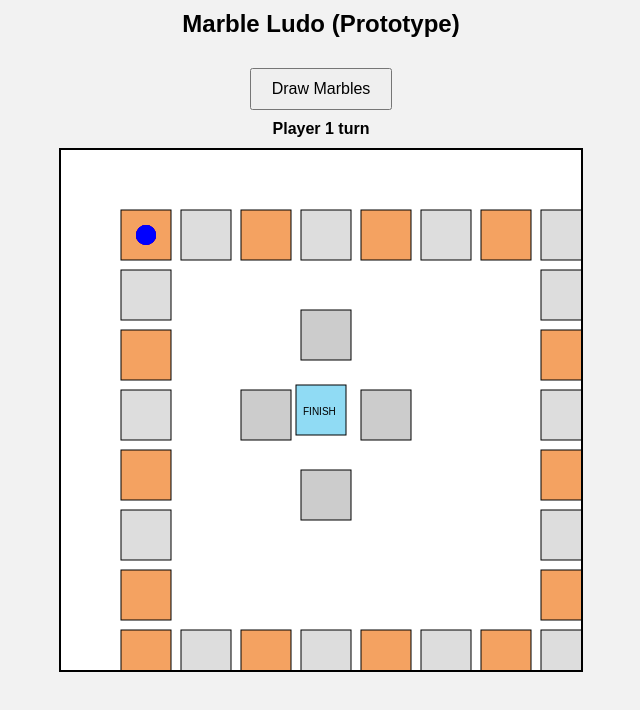
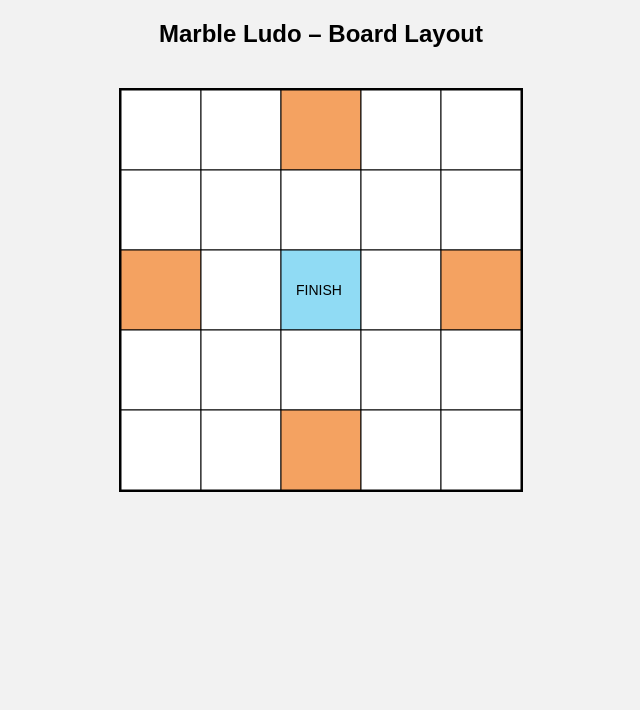
Before and after one commit to rohanguptaji/marble-ludo, a plain HTML site: page index.html in a window 1280 px wide. Shown: the whole page, without its empty margins (319-959 px from the left). Drawn offline with Linux system fonts and the light colour scheme.

Commit message:
Update index.html

```diff
--- a/index.html
+++ b/index.html
@@ -2,7 +2,7 @@
 <html lang="en">
 <head>
   <meta charset="UTF-8">
-  <title>Marble Ludo</title>
+  <title>Marble Ludo – Layout</title>
 
   <style>
     body {
@@ -11,282 +11,93 @@
       text-align: center;
     }
 
-    h2 {
-      margin-top: 10px;
-    }
-
     canvas {
       background: white;
       border: 2px solid black;
-      margin-top: 10px;
-    }
-
-    button {
-      padding: 10px 20px;
-      font-size: 16px;
-      margin-top: 10px;
-      cursor: pointer;
-    }
-
-    #info {
-      margin-top: 10px;
-      font-weight: bold;
+      margin-top: 20px;
     }
   </style>
 </head>
-
 <body>
 
-<h2>Marble Ludo (Prototype)</h2>
+<h2>Marble Ludo – Board Layout</h2>
 
-<button id="drawBtn">Draw Marbles</button>
-<div id="info">Player 1 turn</div>
-
-<canvas id="board" width="520" height="520"></canvas>
+<canvas id="board" width="400" height="400"></canvas>
 
 <script>
 /* =========================
-   GAME STATE
+   BOARD CONFIG
 ========================= */
 
-const players = [
-  {
-    name: "P1",
-    color: "red",
-    tokens: [
-      { pos: 0, loop: "outer", laps: 0, finished: false },
-      { pos: 0, loop: "outer", laps: 0, finished: false },
-      { pos: 0, loop: "outer", laps: 0, finished: false },
-      { pos: 0, loop: "outer", laps: 0, finished: false }
-    ]
-  },
-  {
-    name: "P2",
-    color: "blue",
-    tokens: [
-      { pos: 0, loop: "outer", laps: 0, finished: false },
-      { pos: 0, loop: "outer", laps: 0, finished: false },
-      { pos: 0, loop: "outer", laps: 0, finished: false },
-      { pos: 0, loop: "outer", laps: 0, finished: false }
-    ]
-  }
-];
-
-let currentPlayer = 0;
-let drawsUsed = 0;
-const maxDraws = 3;
-
-let pendingMove = 0;
-let captureBonusUsed = false;
-let finishBonusUsed = false;
-
-/* =========================
-   BOARD PATHS
-========================= */
-
-// Outer loop (anticlockwise – simplified square path)
-const path = [];
-const size = 8;
-const cell = 60;
-
-for (let i = 0; i < size; i++) path.push({ x: 60 + i*cell, y: 60, safe: i % 2 === 0 });
-for (let i = 1; i < size; i++) path.push({ x: 60 + (size-1)*cell, y: 60 + i*cell, safe: i % 2 === 0 });
-for (let i = size-2; i >= 0; i--) path.push({ x: 60 + i*cell, y: 60 + (size-1)*cell, safe: i % 2 === 0 });
-for (let i = size-2; i > 0; i--) path.push({ x: 60, y: 60 + i*cell, safe: i % 2 === 0 });
-
-const INNER_ENTRY_INDEX = Math.floor(path.length / 2);
-
-// Inner loop (clockwise)
-const innerPath = [
-  { x: 240, y: 160 },
-  { x: 300, y: 240 },
-  { x: 240, y: 320 },
-  { x: 180, y: 240 }
-];
-
-const FINISH_INDEX = innerPath.length;
-
-/* =========================
-   CANVAS SETUP
-========================= */
+const GRID_SIZE = 5;
+const CELL_SIZE = 80;
 
 const canvas = document.getElementById("board");
 const ctx = canvas.getContext("2d");
+
+/* =========================
+   BOARD DATA (LAYOUT ONLY)
+========================= */
+/*
+0 = normal square
+1 = safe zone
+2 = finish
+*/
+
+const board = [
+  [0, 0, 1, 0, 0],
+  [0, 0, 0, 0, 0],
+  [1, 0, 2, 0, 1],
+  [0, 0, 0, 0, 0],
+  [0, 0, 1, 0, 0]
+];
 
 /* =========================
    DRAW BOARD
 ========================= */
 
 function drawBoard() {
-  ctx.clearRect(0, 0, canvas.width, canvas.height);
+  for (let y = 0; y < GRID_SIZE; y++) {
+    for (let x = 0; x < GRID_SIZE; x++) {
 
-  // Outer path
-  path.forEach(p => {
-    ctx.fillStyle = p.safe ? "#f4a261" : "#ddd";
-    ctx.fillRect(p.x, p.y, 50, 50);
-    ctx.strokeRect(p.x, p.y, 50, 50);
-  });
+      // Choose color
+      if (board[y][x] === 1) {
+        ctx.fillStyle = "#f4a261"; // safe
+      } else if (board[y][x] === 2) {
+        ctx.fillStyle = "#90dbf4"; // finish
+      } else {
+        ctx.fillStyle = "#ffffff"; // normal
+      }
 
-  // Inner path
-  innerPath.forEach(p => {
-    ctx.fillStyle = "#ccc";
-    ctx.fillRect(p.x, p.y, 50, 50);
-    ctx.strokeRect(p.x, p.y, 50, 50);
-  });
+      ctx.fillRect(
+        x * CELL_SIZE,
+        y * CELL_SIZE,
+        CELL_SIZE,
+        CELL_SIZE
+      );
 
-  // Finish
-  ctx.fillStyle = "#90dbf4";
-  ctx.fillRect(235, 235, 50, 50);
-  ctx.strokeRect(235, 235, 50, 50);
-  ctx.fillStyle = "black";
-  ctx.fillText("FINISH", 242, 265);
+      ctx.strokeRect(
+        x * CELL_SIZE,
+        y * CELL_SIZE,
+        CELL_SIZE,
+        CELL_SIZE
+      );
 
-  // Tokens
-  players.forEach(player => {
-    player.tokens.forEach(token => {
-      if (token.finished) return;
-
-      const cellPos =
-        token.loop === "outer"
-          ? path[token.pos]
-          : innerPath[token.pos];
-
-      ctx.beginPath();
-      ctx.fillStyle = player.color;
-      ctx.arc(cellPos.x + 25, cellPos.y + 25, 10, 0, Math.PI * 2);
-      ctx.fill();
-    });
-  });
+      // Finish text
+      if (board[y][x] === 2) {
+        ctx.fillStyle = "black";
+        ctx.font = "14px Arial";
+        ctx.fillText(
+          "FINISH",
+          x * CELL_SIZE + 15,
+          y * CELL_SIZE + 45
+        );
+      }
+    }
+  }
 }
 
 drawBoard();
-
-/* =========================
-   MARBLE DRAW
-========================= */
-
-document.getElementById("drawBtn").onclick = () => {
-  if (pendingMove > 0 || drawsUsed >= maxDraws) return;
-
-  drawsUsed++;
-
-  let marbles = [];
-  for (let i = 0; i < 4; i++) {
-    marbles.push(Math.random() < 0.5 ? "W" : "B");
-  }
-
-  const whites = marbles.filter(m => m === "W").length;
-
-  if (whites === 0) pendingMove = 8;
-  else if (whites === 4) pendingMove = 4;
-  else if (whites === 3 || whites === 1) pendingMove = 1;
-  else pendingMove = 2;
-
-  info.innerText =
-    `${players[currentPlayer].name} drew ${marbles.join("")}. Click a token to move ${pendingMove}`;
-};
-
-/* =========================
-   TOKEN CLICK
-========================= */
-
-canvas.addEventListener("click", e => {
-  if (pendingMove === 0) return;
-
-  const rect = canvas.getBoundingClientRect();
-  const x = e.clientX - rect.left;
-  const y = e.clientY - rect.top;
-
-  const player = players[currentPlayer];
-
-  player.tokens.forEach(token => {
-    if (token.finished) return;
-
-    const cellPos =
-      token.loop === "outer"
-        ? path[token.pos]
-        : innerPath[token.pos];
-
-    const dx = x - (cellPos.x + 25);
-    const dy = y - (cellPos.y + 25);
-
-    if (Math.sqrt(dx*dx + dy*dy) < 12) {
-      moveToken(token);
-    }
-  });
-});
-
-/* =========================
-   MOVE LOGIC
-========================= */
-
-function moveToken(token) {
-  let steps = pendingMove;
-  pendingMove = 0;
-
-  if (token.loop === "outer") {
-    let newPos = token.pos + steps;
-
-    if (newPos >= path.length) {
-      token.laps++;
-      newPos = newPos % path.length;
-    }
-
-    if (token.laps >= 1 && newPos === INNER_ENTRY_INDEX) {
-      token.loop = "inner";
-      token.pos = 0;
-    } else {
-      token.pos = newPos;
-    }
-  } else {
-    if (token.pos + steps === FINISH_INDEX) {
-      token.finished = true;
-      finishBonusUsed = true;
-    } else if (token.pos + steps < FINISH_INDEX) {
-      token.pos += steps;
-    }
-  }
-
-  checkCapture(token);
-  drawBoard();
-
-  if (drawsUsed >= maxDraws) nextTurn();
-}
-
-/* =========================
-   CAPTURE LOGIC
-========================= */
-
-function checkCapture(activeToken) {
-  if (activeToken.loop !== "outer") return;
-  if (path[activeToken.pos].safe) return;
-  if (captureBonusUsed) return;
-
-  players.forEach(player => {
-    if (player === players[currentPlayer]) return;
-
-    player.tokens.forEach(t => {
-      if (!t.finished && t.loop === "outer" && t.pos === activeToken.pos) {
-        t.pos = 0;
-        captureBonusUsed = true;
-      }
-    });
-  });
-}
-
-/* =========================
-   TURN CHANGE
-========================= */
-
-function nextTurn() {
-  drawsUsed = 0;
-  pendingMove = 0;
-  captureBonusUsed = false;
-  finishBonusUsed = false;
-
-  currentPlayer = (currentPlayer + 1) % players.length;
-  info.innerText = `${players[currentPlayer].name} turn`;
-}
 </script>
 
 </body>
```
